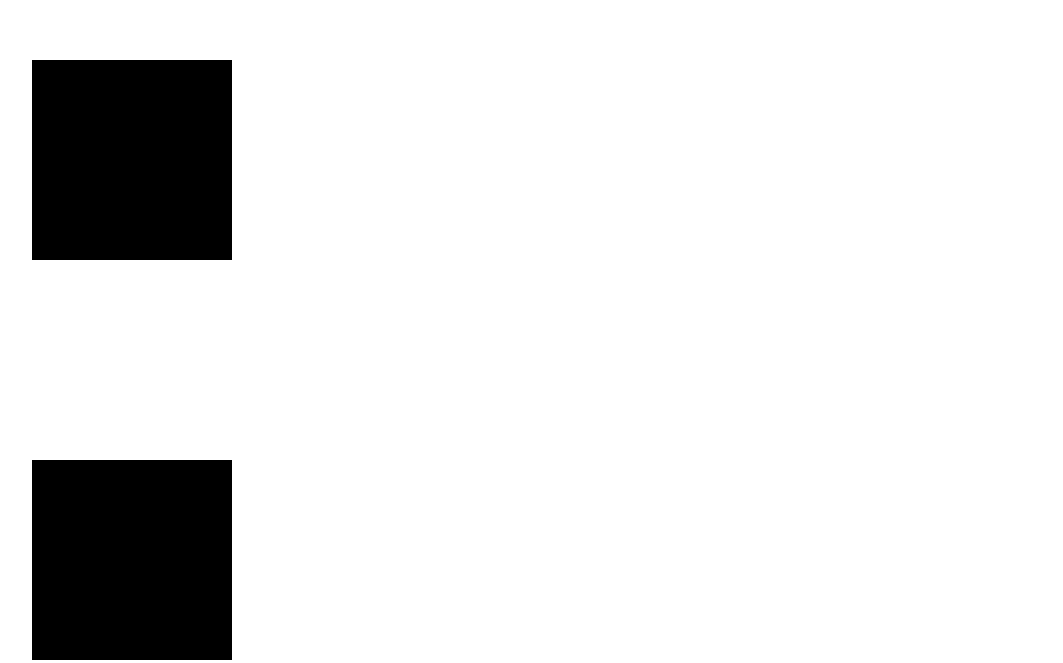
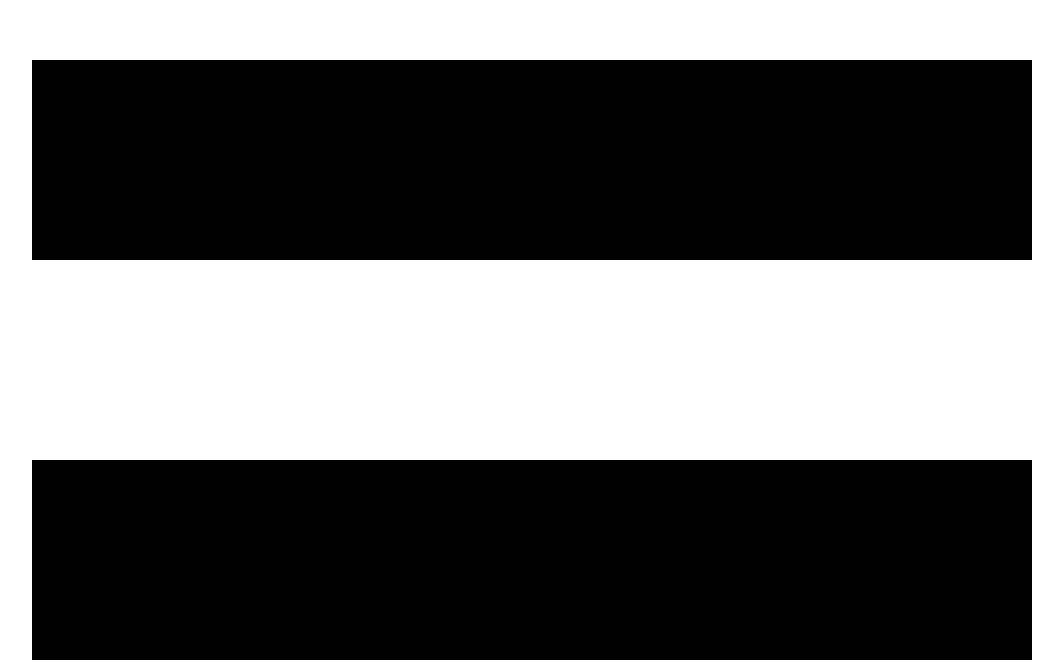
Before and after one commit to AmoralManers/base, a plain HTML site: page index.html in a window 1280 px wide. Shown: the part 140-803 px from the top of the page, without its empty margins (208-1271 px from the left). Drawn offline with Linux system fonts and the light colour scheme.

Commit message:
Update style.css

```diff
--- a/style.css
+++ b/style.css
@@ -14,7 +14,31 @@
 .box {
 	padding: 0;
 	margin: 200px 0px 0px 0px;
-	width: 200px;
+	min-width: 1000px;
 	height: 200px;
 	background: black;
 }
+
+
+html, body {
+  width: 100%;
+  height: 100%;
+  overflow-x: hidden;
+}
+
+
+body {
+	margin: 0;
+}
+
+.body {
+	max-height: 100vh;
+	overflow: hidden;
+}
+
+
+@media(max-width: 600px){
+	.body {
+		overflow-y: scroll;
+	}
+}
```
